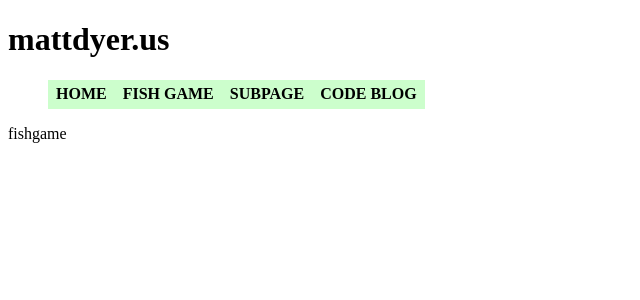
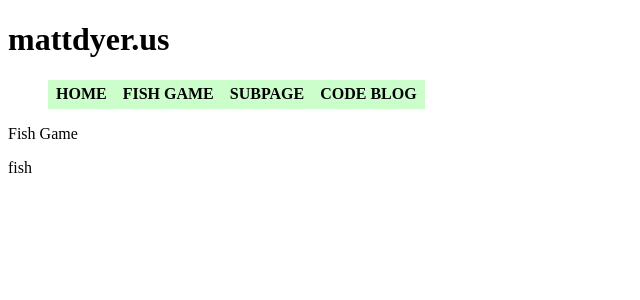
Before and after one commit to mattdyer/mattdyer-us, an Angular app: page /fishgame in a window 1280 px wide. Shown: the top 300 px of the page, without its empty margins (0-640 px from the left). Built offline with nearby package versions, Linux system fonts and the light colour scheme.

Commit message:
working on fish game in angular

```diff
--- a/src/app/pages/fishgame/fishgame.component.html
+++ b/src/app/pages/fishgame/fishgame.component.html
@@ -1,3 +1,7 @@
 <p>
-  fishgame
+  Fish Game
 </p>
+<ng-container #vc></ng-container>
+<ng-template #tpl>
+	<span>fish</span>
+</ng-template>
--- a/src/app/pages/fishgame/fishgame.component.ts
+++ b/src/app/pages/fishgame/fishgame.component.ts
@@ -1,15 +1,22 @@
-import { Component, OnInit } from '@angular/core';
+import { Component, OnInit, ViewChild, ViewContainerRef } from '@angular/core';
 
 @Component({
   selector: 'app-fishgame',
   templateUrl: './fishgame.component.html',
   styleUrls: ['./fishgame.component.css']
 })
-export class FishgameComponent implements OnInit {
+export class FishgameComponent implements AfterViewInit {
+	@ViewChild("vc", {read: ViewContainerRef}) vc: ViewContainerRef;
+	@ViewChild("tpl") tpl: TemplateRef<any>;
 
   constructor() { }
 
-  ngOnInit() {
+  ngAfterViewInit() {
+
+  	let view = this.tpl.createEmbeddedView(null);
+
+  	this.vc.insert(view);
+
   }
 
 }
```
Also changed, not shown: 8 other files (tests, documents, lock files or other folders).
